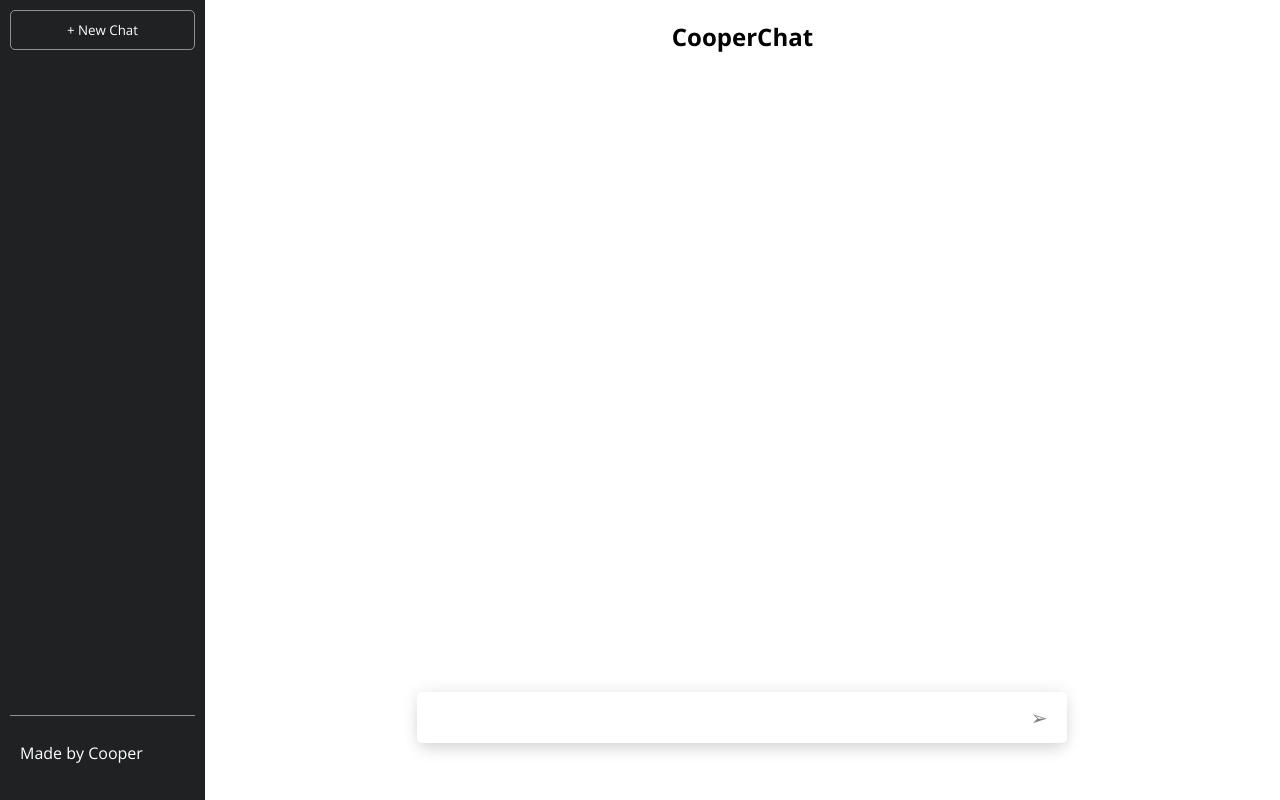
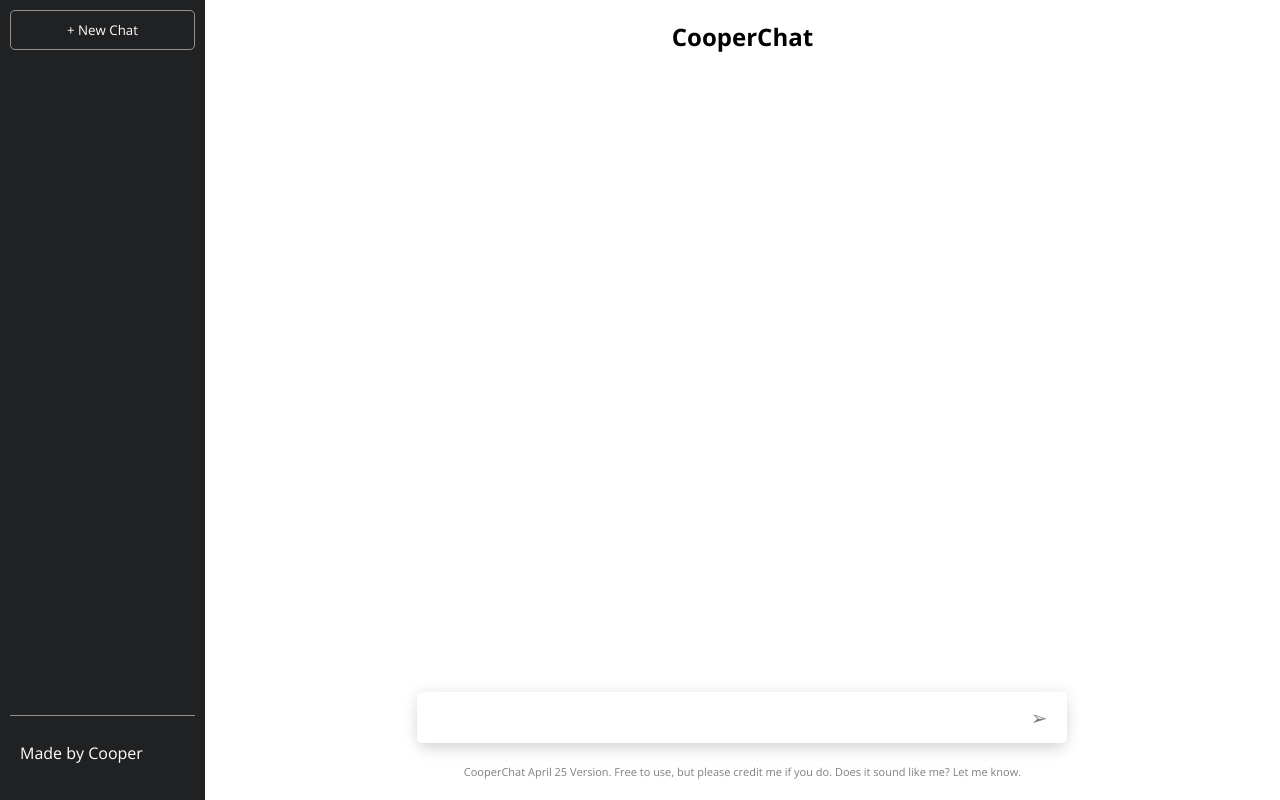
Before and after one commit to cooperwalter/cooper-gpt, a React (Vite) app: page / in a window 1280 px wide. Built offline with nearby package versions, Linux system fonts and the light colour scheme.

Commit message:
fix info text color

```diff
--- a/src/index.css
+++ b/src/index.css
@@ -68,7 +68,7 @@ button {
 }
 
 .info {
-  color:rgba(255, 255, 255, 0.5);
+  color:rgba(0, 0, 0, 0.5);
   font-size: 11px;
   padding: 10px;
 }
```
